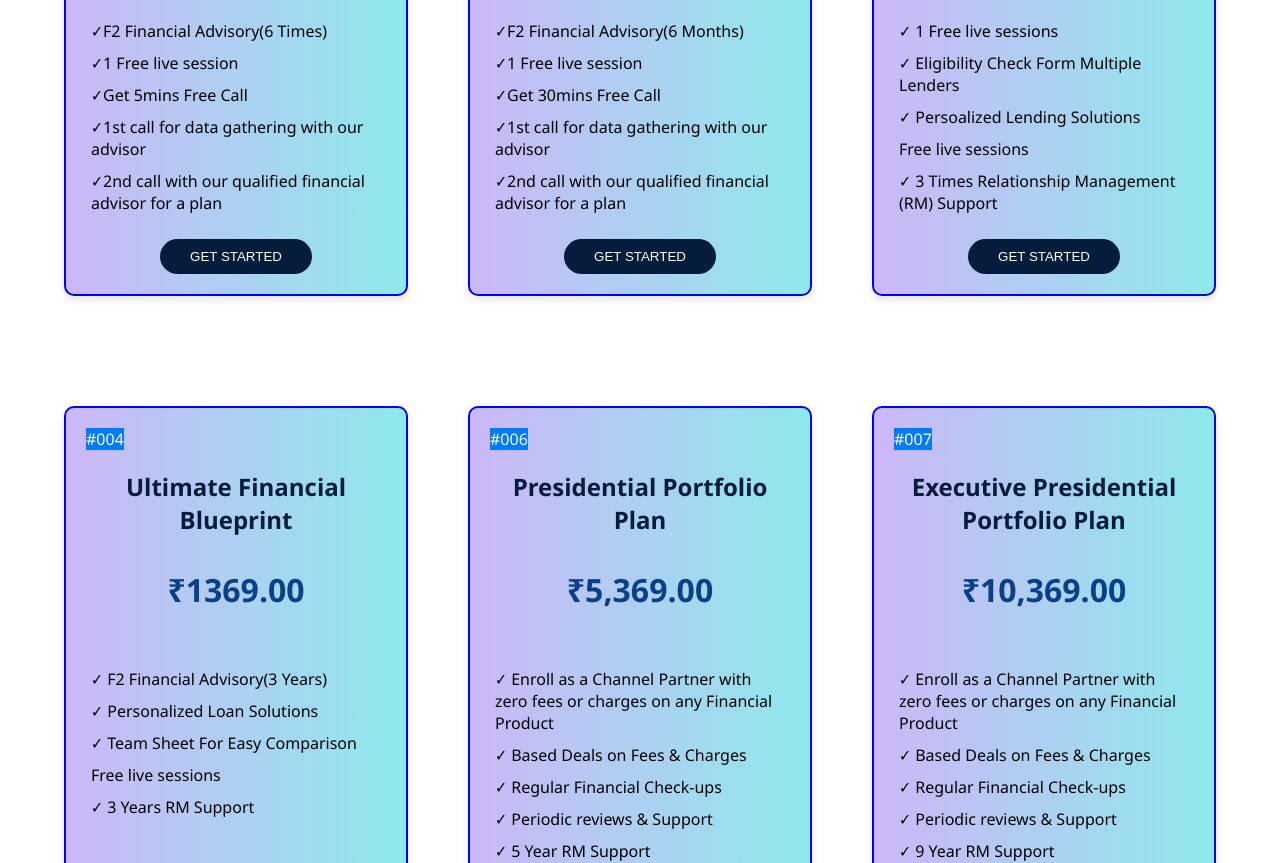
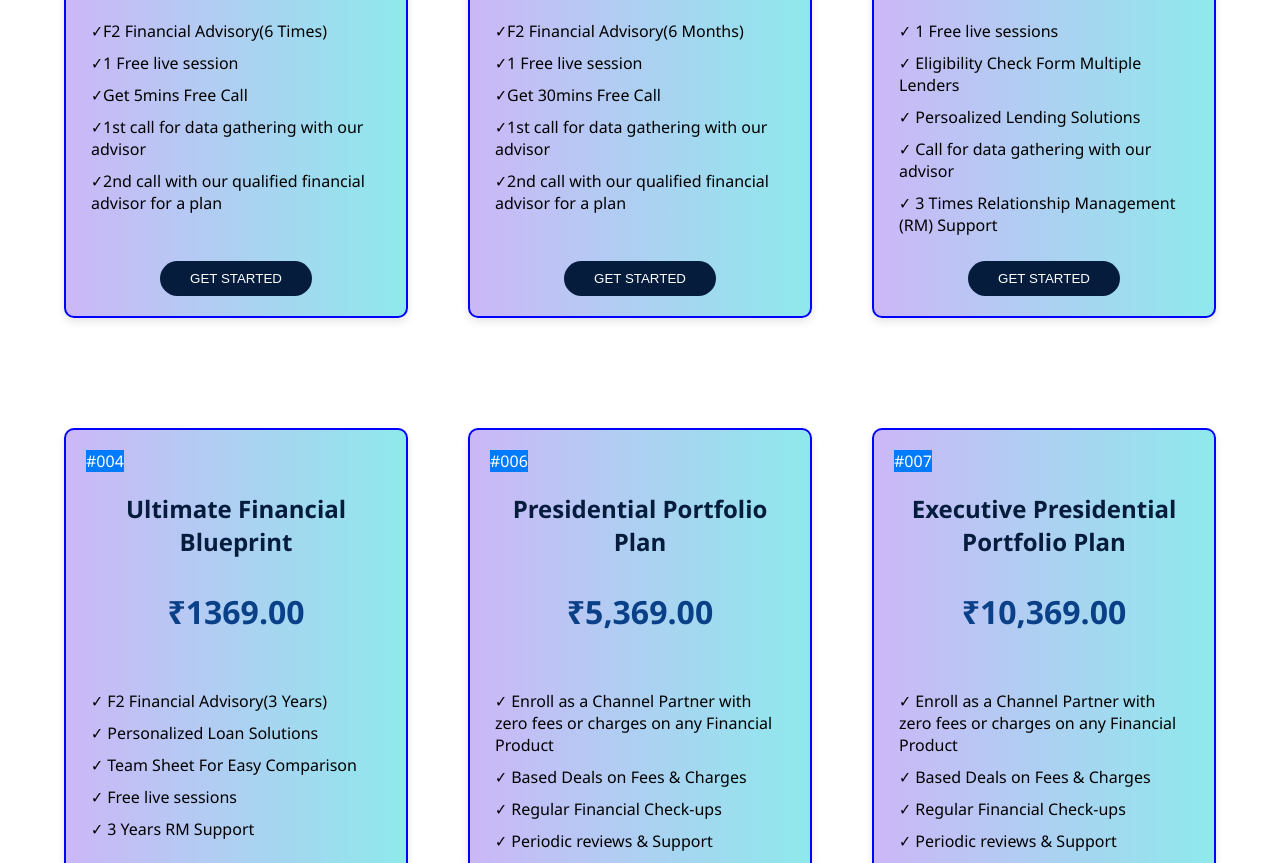
Before and after one commit to rituanuragi/paymentservicesf2fintech, a React (Create React App) app: page / in a window 1280 px wide. Shown: the part 300-1163 px from the top of the page. Built offline with nearby package versions, Linux system fonts and the light colour scheme.

Commit message:
second commit

```diff
--- a/src/App.js
+++ b/src/App.js
@@ -41,7 +41,7 @@ const products = [
       "✓ 1 Free live sessions",
       "✓ Eligibility Check Form Multiple Lenders",
       "✓ Persoalized Lending Solutions",
-      "Free live sessions",
+      "✓ Call for data gathering with our advisor",
       "✓ 3 Times Relationship Management (RM) Support",
     ],
     isPopular: false,
@@ -55,7 +55,7 @@ const products = [
       "✓ F2 Financial Advisory(3 Years)",
       "✓ Personalized Loan Solutions",
       "✓ Team Sheet For Easy Comparison",
-      "Free live sessions",
+      "✓ Free live sessions",
       "✓ 3 Years RM Support",
     ],
     isPopular: false,
--- a/src/components/PaymentPage.css
+++ b/src/components/PaymentPage.css
@@ -6,7 +6,7 @@
   left: 0;
   width: 100%;
   height: 100%;
-  background-color: rgba(0, 0, 0, 0.6); /* Slightly darker overlay */
+  background-color: rgba(0, 0, 0, 0.6);
   display: flex;
   justify-content: center;
   align-items: center;
@@ -14,11 +14,11 @@
 }
 
 .payment-container {
-  background-color: white;
+  background-color: rgb(223, 217, 217);
   padding: 30px; /* More padding for a spacious look */
   border-radius: 15px; /* Slightly larger border-radius for a softer look */
   text-align: center;
-  width: auto; /* Adapt width */
+  width: 200px; /* Adapt width */
   max-width: 500px; /* Maximum width for larger screens */
   box-shadow: 0 4px 20px rgba(0, 0, 0, 0.25); /* More prominent shadow */
   animation: scaleIn 0.3s ease forwards; /* Animation on load */
@@ -90,6 +90,6 @@
 }
 
 .payment-container button:hover {
-  background-color: #367B37; /* A darker shade of the button color for hover effect */
+  background-color: #367b37; /* A darker shade of the button color for hover effect */
   box-shadow: 0 3px 12px rgba(0, 0, 0, 0.2); /* Slightly larger shadow on hover */
 }
```
